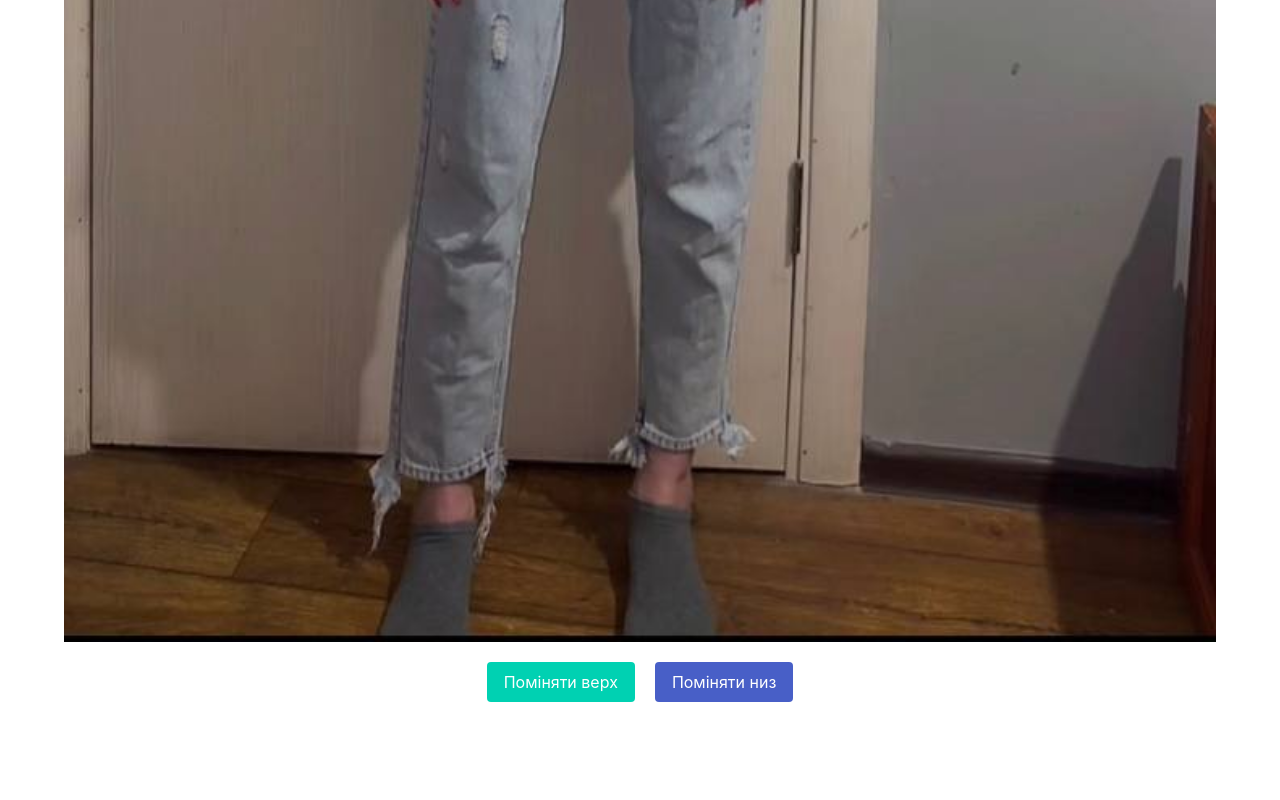
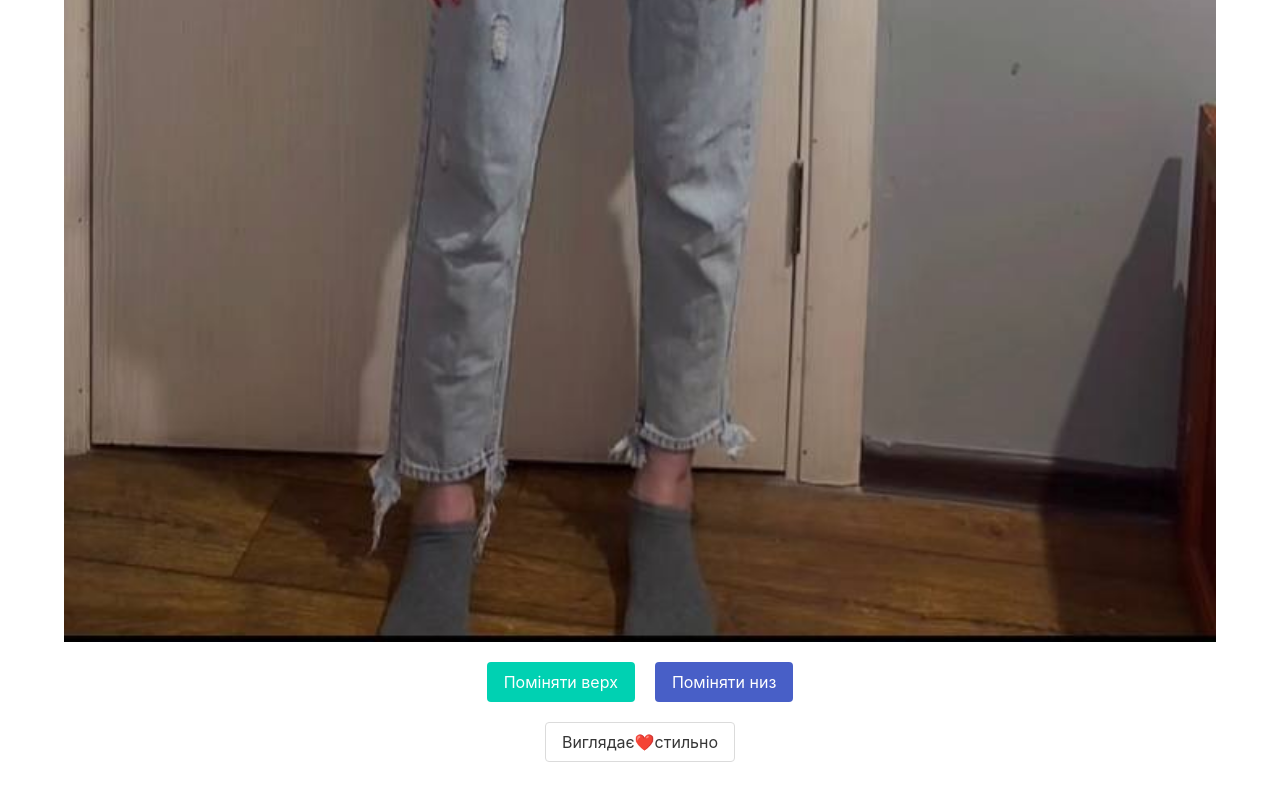
Before and after one commit to vetsinen/lms-thegame, a plain HTML site: page templates/index.html in a window 1280 px wide. Shown: the part 1482-2282 px from the top of the page. Before the commit the page ends 2232 px from the top, so only its background shows below. Drawn offline with nearby package versions, Linux system fonts and the light colour scheme; files whose address does not match are found by name.

Commit message:
vote button

```diff
--- a/templates/index.html
+++ b/templates/index.html
@@ -45,6 +45,7 @@
             this.field[i][j]=this.tops[i]+'-'+this.downs[j];
             }
     this.update();
+    //this.swap = 'static/buterin.png';
     },
 
     update: function(){
@@ -80,6 +81,9 @@
                 <button x-on:click="nextTop" class="button is-primary">Поміняти верх</button>
                 <button x-on:click="nextDown" class="button is-link">Поміняти низ</button>
             </div>
+            <div class="buttons-container">
+                <button class="button">Виглядає❤️стильно</button>
+            </div>
         </div>
     </section>
 </body>
```
Also changed, not shown: static/buterin.png (added).
